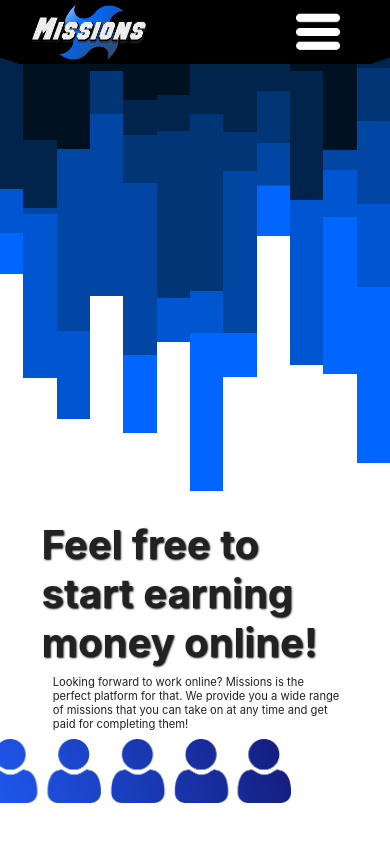
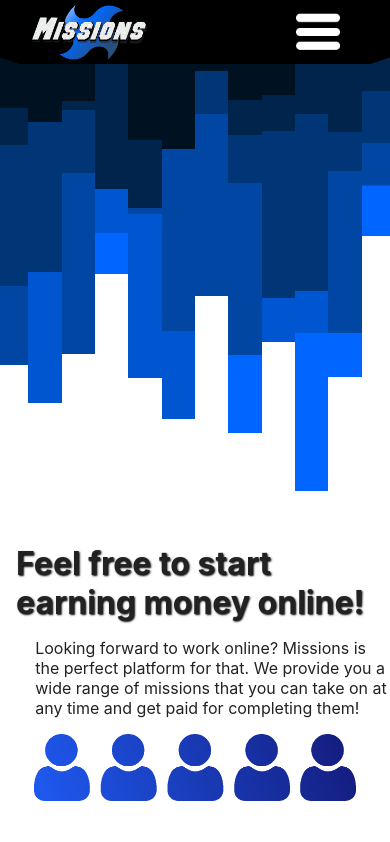
Before and after one commit to an0nangel/missions, a Next.js app: page / in a window 390 px wide. Built offline with nearby package versions, Linux system fonts and the light colour scheme.

Commit message:
improve: banner
now it is mobile friendly and fixed a few CSS issues

```diff
--- a/components/banner/Banner.module.css
+++ b/components/banner/Banner.module.css
@@ -1,25 +1,23 @@
 .banner {
     z-index: -1;
-    position: static;
+    position: relative;
 
     display: flex;
     flex-direction: column;
     justify-content: center;
 
     width: 100%;
-    height: 80vh;
+    min-height: 80vh;
+
+    padding-left: 4rem;
+
+    color: #222;
 
     background: url("/images/background.svg") repeat-y top right;
-
-    color: #222;
-}
-
-.banner > * {
-    margin-left: 4rem;
 }
 
 .content {
-    width: 60ch;
+    width: clamp(32ch, 60ch, 100%);
 }
 
 .message {
@@ -27,73 +25,65 @@
     font-weight: bold;
     text-shadow: 1px 1px 2px #000;
 
-    margin: .5rem;
+    margin-top: 2rem;
 }
 
 .description {
-    width: 45ch;
-    margin: .5rem;
-    margin-left: 1.2rem;
+    max-width: 45ch;
+    padding-left: 1.2rem;
+    margin-top: 1rem;
 
     font-size: 1.08rem;
 }
 
+.users_container {
+  margin-top: 1rem;
+
+  height: auto;
+  width: auto;
+
+}
+
 .users_img {
-    height: 6rem;
+    max-height: 6rem;
 }
+
 
 @media screen and (max-width: 1000px) {
   .banner {
+    padding-left: 0;
+
+    justify-content: flex-end;
     align-items: center;
 
-        height: auto;
-        margin-left: 0;
-
-        background-image: url("/images/background-m.png");
-        background-repeat: repeat-x;
+    background: url("/images/background-m.png") repeat-x top;
   }
 
   .content {
-        margin-left: 4rem;
     margin-top: 32rem;
   }
-
-    .users_container {
-        margin-left: -3.6rem;
 }
-
-}
-
 
 @media screen and (max-width: 560px) {
     .content {
-        width: 45ch;
+        padding-left: 1rem;
+    }
+
+    .message {
+      font-size: 2rem;
     }
 
     .description {
-        width: 32ch;
+      font-size: 1rem;
     }
 
     .users_img {
-        margin-left: -3.6rem;
         height: 5rem;
     }
 }
 
-
 @media screen and (max-width: 400px) {
-    .content {
-        width: 32ch;
-        margin-left: 0;
-    }
-
-    .description {
-        font-size: .7rem;
-        width: 90%;
-    }
-
   .users_img {
-        margin-left: -3.6rem;
-        height: 4rem;
+      max-height: 4.2rem;
   }
 }
```
Lines whose indentation alone changed are shown as unchanged.
